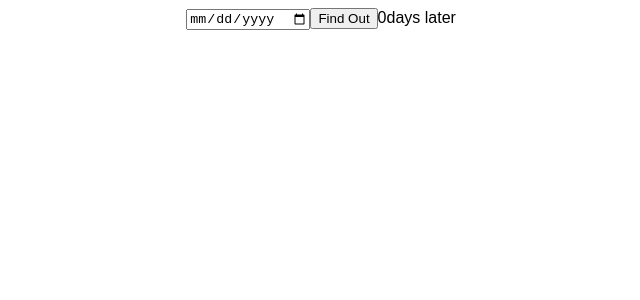
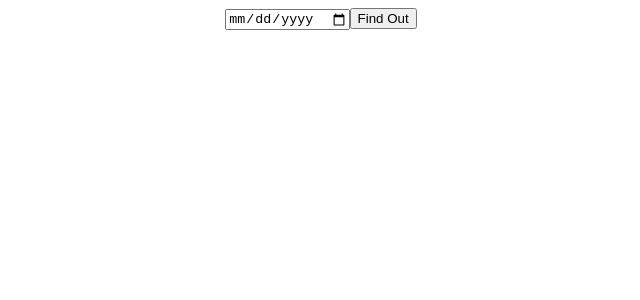
Before and after one commit to chetanchandel31/palindrome-birthdays, a React (Create React App) app: page / in a window 1280 px wide. Shown: the top 300 px of the page, without its empty margins (319-959 px from the left). Built offline with nearby package versions, Linux system fonts and the light colour scheme.

Commit message:
functionality built

```diff
--- a/src/App.js
+++ b/src/App.js
@@ -3,9 +3,12 @@ import "./styles.css";
 
 export default function App() {
   const [dob, setDob] = React.useState(null);
+  //to store the "combo" in which user's date is palindrome
   const [palindromeDate, setPalindrome] = React.useState(null);
-  const [nearestPalindrome, setNearestPalindrome] = React.useState(null);
+  //to store non palindrome date so that jsx doesnt get conditionally rendered everytime onChange is triggered
+  const [nonPalindromeDob, setNonPalindromeDob] = React.useState(null);
   const [loading, setLoading] = React.useState(false);
+  const [error, setError] = React.useState(false);
 
   const checkPalindrome = (string) => {
     for (let i = 0; i< Math.floor(string.length/2); i++) {
@@ -15,15 +18,15 @@ export default function App() {
   }
 
   const checkDate = (date) => {
-    let dateArr = date.split(/[-/.]+/);
-    dateArr[1] = dateArr[1].padStart(2,'0');
-    dateArr[2] = dateArr[2].padStart(2, '0');
+    let dateArr = date.split(/[\s-/.]+/);
+    //dates inputed from onChange will have zero padding but dates inputed from date object won't. For the sake of uniformity we remove zero padding
+    if (dateArr[1].startsWith('0')) dateArr[1] = dateArr[1].slice(1);
+    if (dateArr[2].startsWith('0')) dateArr[2] = dateArr[2].slice(1);
+    //all combos except for ones with year in middle
     let dateCombos =[
       [dateArr[0],dateArr[1],dateArr[2]],
       [dateArr[0],dateArr[2],dateArr[1]],
-      [dateArr[1],dateArr[0],dateArr[2]],
       [dateArr[1],dateArr[2],dateArr[0]],
-      [dateArr[2],dateArr[0],dateArr[1]],
       [dateArr[2],dateArr[1],dateArr[0]],
     ]
     for (let combo of dateCombos) {
@@ -35,51 +38,75 @@ export default function App() {
     return null;
   }
 
-  const findNearestPalindrome = (date) => {
-    let nextDate = new Date(date), prevDate = new Date(date);
-    let nextDateStr = nextDate.toLocaleDateString(), prevDateStr = prevDate.toLocaleDateString();
-
-    let daysAgo=0, daysLater=0;
-    while (!checkDate(prevDateStr)) {
-      prevDate.setDate(prevDate.getDate()-1);
-      prevDateStr = prevDate.toLocaleDateString();
-      daysAgo++;
-    }
-    while (!checkDate(nextDateStr)) {
-      nextDate.setDate(nextDate.getDate()+1);
-      nextDateStr = nextDate.toLocaleDateString();
-      daysLater++;
-    }
-    return daysLater+'days later';
-  }
-
   const clickHandler = () => {
-    if (!dob) return alert('choose a date');
+    if (!dob) return setError(true);
     setLoading(true);
+    setError(false);
 
     setTimeout(() => {
       if (checkDate(dob)) {
         setPalindrome(checkDate(dob));
-      } else {
+      } else if (!checkDate(dob)){
         setPalindrome('notPalindrome');
+        setNonPalindromeDob(dob);
       }
       setLoading(false);
     }, 1500);
 
   }
 
+  const findNearestPalindrome = (date) => {
+    let nextDate = new Date(date), prevDate = new Date(date);
+    let prevDateStr = prevDate.toLocaleDateString('ko-KR'), nextDateStr = nextDate.toLocaleDateString('ko-KR');
+
+    let daysAgo=0, daysLater=0;
+    while (!checkDate(prevDateStr)) {
+      prevDate.setDate(prevDate.getDate()-1);
+      prevDateStr = prevDate.toLocaleDateString('ko-KR');
+      daysAgo++;
+    }
+    while (!checkDate(nextDateStr)) {
+      nextDate.setDate(nextDate.getDate()+1);
+      nextDateStr = nextDate.toLocaleDateString('ko-KR');
+      daysLater++;
+    }
+
+    let nearestPalindromeObj = {};
+    if (daysAgo<daysLater) {
+      nearestPalindromeObj.dateString = checkDate(prevDateStr);
+      nearestPalindromeObj.dayGapString = `was ${daysAgo} days ago`;
+    } else {
+      nearestPalindromeObj.dateString = checkDate(nextDateStr);
+      nearestPalindromeObj.dayGapString = `is ${daysLater} days later`;
+    }
+
+    return nearestPalindromeObj;
+  }
+
+  const renderNotPalindromeMessage = () => {
+    let dayGap = findNearestPalindrome(nonPalindromeDob).dayGapString;
+    let nearestDate = findNearestPalindrome(nonPalindromeDob).dateString;
+
+    return (
+      <>
+        This date is not a palindrome date.<br/>
+        {`Nearest Palindrome date ${dayGap} on ${nearestDate}`}
+      </>
+    )
+  }
+
   return (
     <div className="App">
-      {dob}
+      {error? <p>choose a date first</p>: null}
       <input type='date' onChange = {({target}) => setDob(target.value)}/>
       <button onClick={clickHandler}>Find Out</button>
-      {findNearestPalindrome('2020-02-02')}
+
       <div>
         {loading? <h1>Loading..</h1>: null}
 
-        {!palindromeDate || loading? null :
-        palindromeDate === 'notPalindrome'? 'not palindrome :(':
-        `oo ma gu turu ${palindromeDate} palindrome`}
+        {!palindromeDate || loading || error ? null :
+        palindromeDate === 'notPalindrome'? renderNotPalindromeMessage():
+        `${palindromeDate} is a palindrome date !`}
       </div>
     </div>
   );
```
